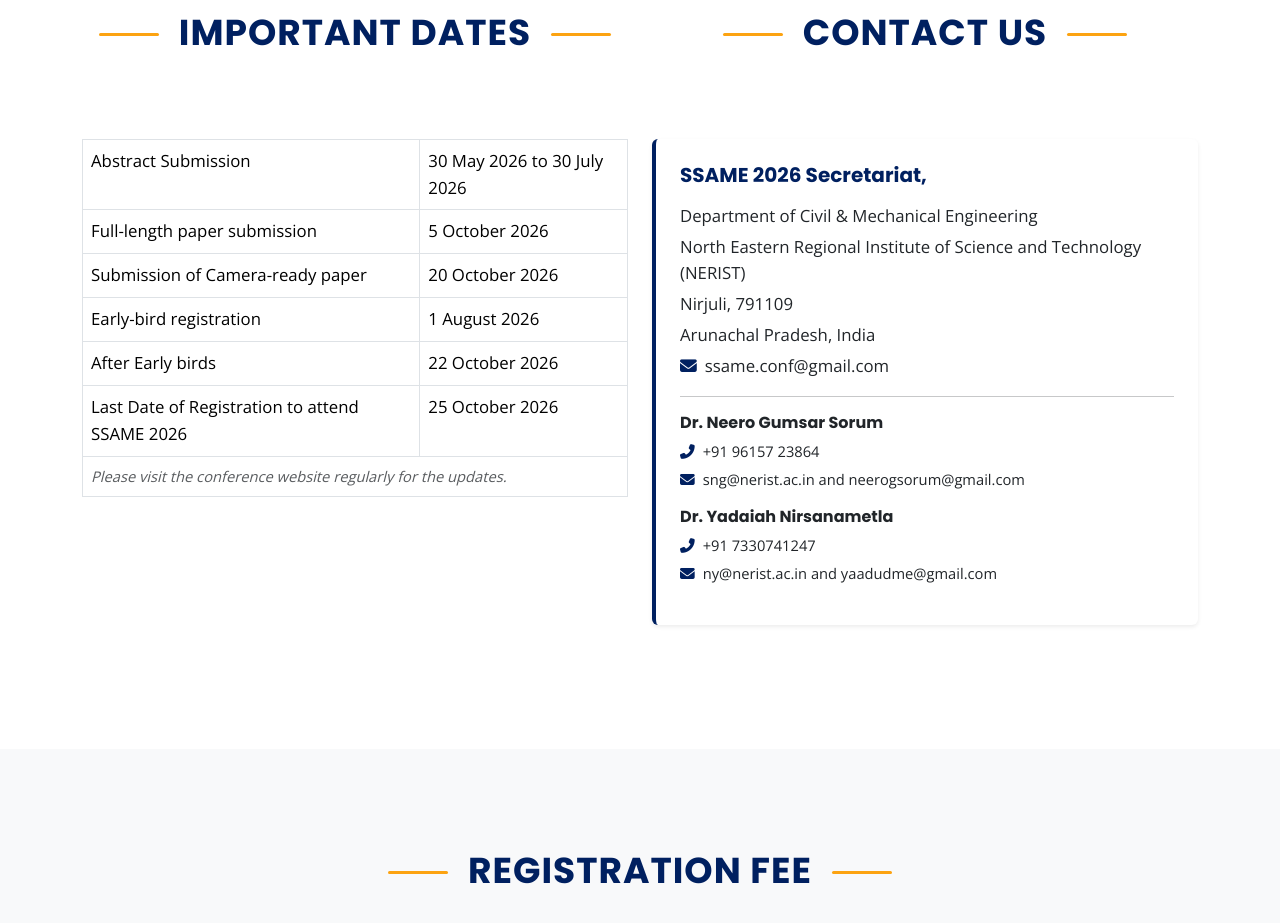
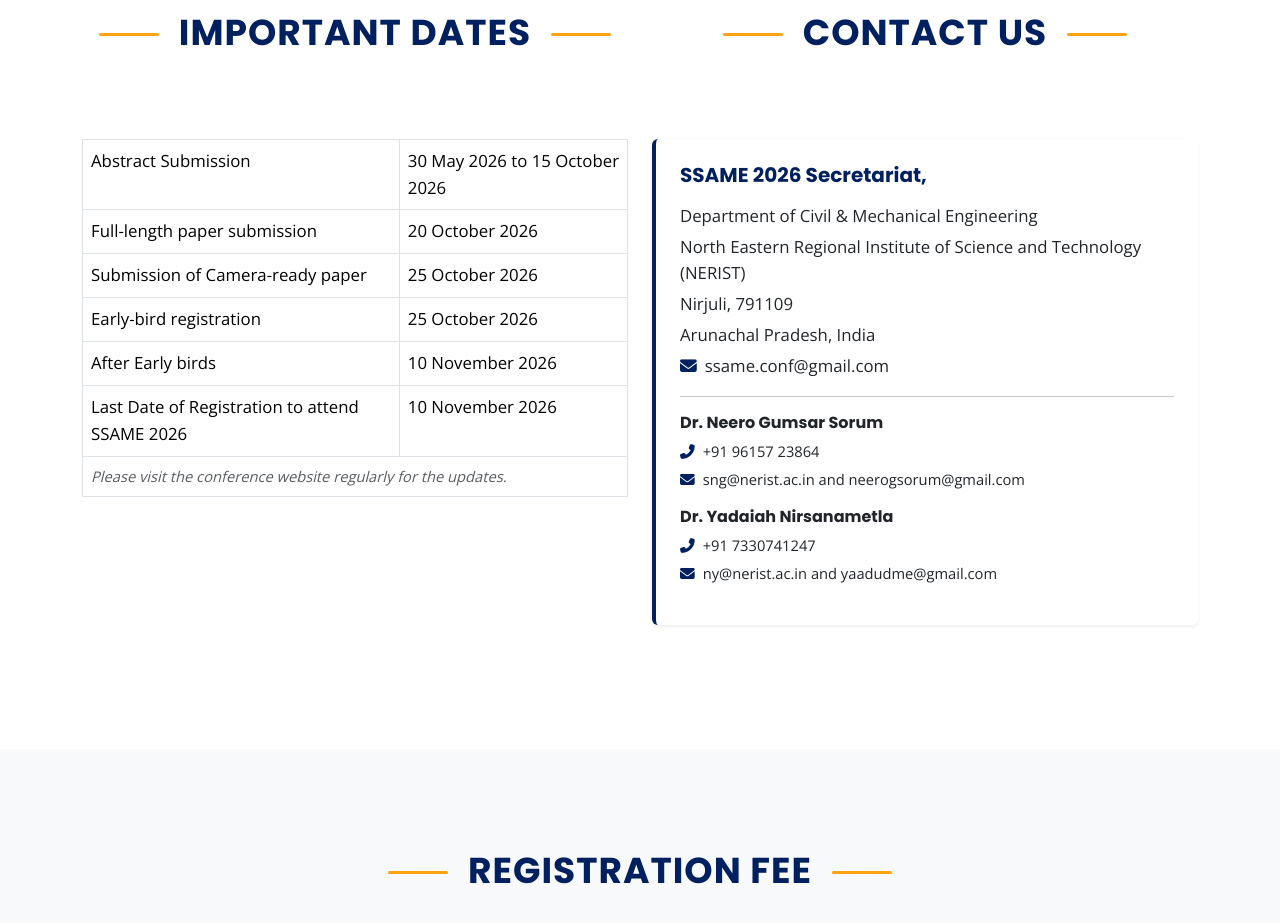
Before and after one commit to pranavupadhyay123/SSAME_2026, a website: page index.html in a window 1280 px wide. Shown: the part 3240-4163 px from the top of the page. Drawn offline with nearby package versions, Linux system fonts and the light colour scheme.

Commit message:
Update index.html

```diff
--- a/index.html
+++ b/index.html
@@ -141,13 +141,13 @@
                 📢 Organized by Department of Civil & Mechanical Engineering, NERIST (Deemed-to-be University under
                 Ministry of Education, Govt. of India).
                 &nbsp;&nbsp;&nbsp;•••&nbsp;&nbsp;&nbsp;
-                📝 Abstract Submission Open: 30 May – 30 July 2026.
+                📝 Abstract Submission Open: 30 May – 15 September 2026.
                 &nbsp;&nbsp;&nbsp;•••&nbsp;&nbsp;&nbsp;
                 📄 Full-Length Paper Submission Deadline: 05 October 2026.
                 &nbsp;&nbsp;&nbsp;•••&nbsp;&nbsp;&nbsp;
                 📑 Camera-Ready Paper Submission Deadline: 20 October 2026.
                 &nbsp;&nbsp;&nbsp;•••&nbsp;&nbsp;&nbsp;
-                💰 Early Bird Registration Opens: 01 August 2026.
+                💰 Early Bird Registration Opens: 20 September 2026.
                 &nbsp;&nbsp;&nbsp;•••&nbsp;&nbsp;&nbsp;
                 ⏳ Regular Registration Begins: 22 October 2026.
                 &nbsp;&nbsp;&nbsp;•••&nbsp;&nbsp;&nbsp;
@@ -473,27 +473,27 @@
                             <tbody>
                                 <tr>
                                     <td class="fw-medium">Abstract Submission</td>
-                                    <td>30 May 2026 to 30 July 2026</td>
+                                    <td>30 May 2026 to 15 October 2026</td>
                                 </tr>
                                 <tr>
                                     <td class="fw-medium">Full-length paper submission</td>
-                                    <td>5 October 2026</td>
+                                    <td>20 October 2026</td>
                                 </tr>
                                 <tr>
                                     <td class="fw-medium">Submission of Camera-ready paper</td>
-                                    <td>20 October 2026</td>
+                                    <td>25 October 2026</td>
                                 </tr>
                                 <tr>
                                     <td class="fw-medium">Early-bird registration</td>
-                                    <td>1 August 2026</td>
+                                    <td>25 October 2026</td>
                                 </tr>
                                 <tr>
                                     <td class="fw-medium">After Early birds</td>
-                                    <td>22 October 2026</td>
+                                    <td>10 November 2026</td>
                                 </tr>
                                 <tr>
                                     <td class="fw-medium">Last Date of Registration to attend SSAME 2026</td>
-                                    <td>25 October 2026</td>
+                                    <td>10 November 2026</td>
                                 </tr>
                                 <tr>
                                     <td colspan="2" class="text-muted fst-italic small">Please visit the conference
```
